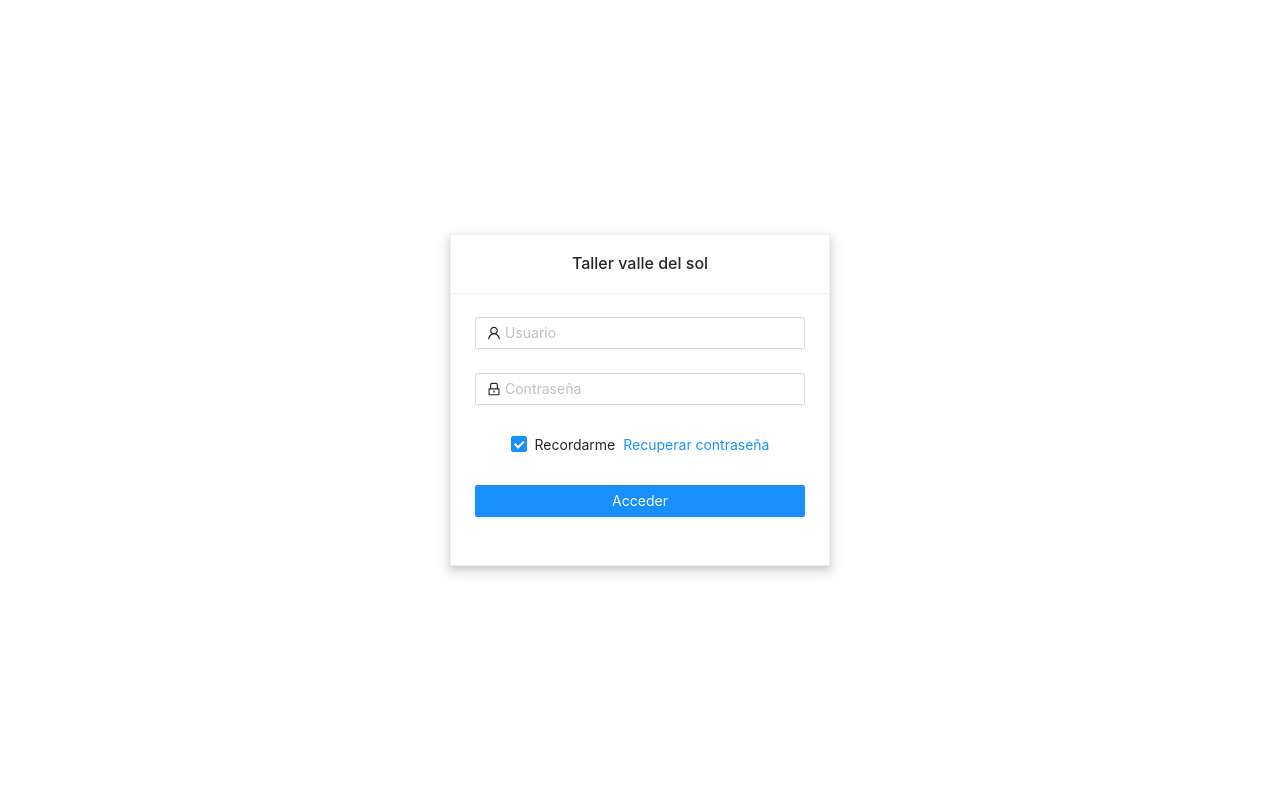
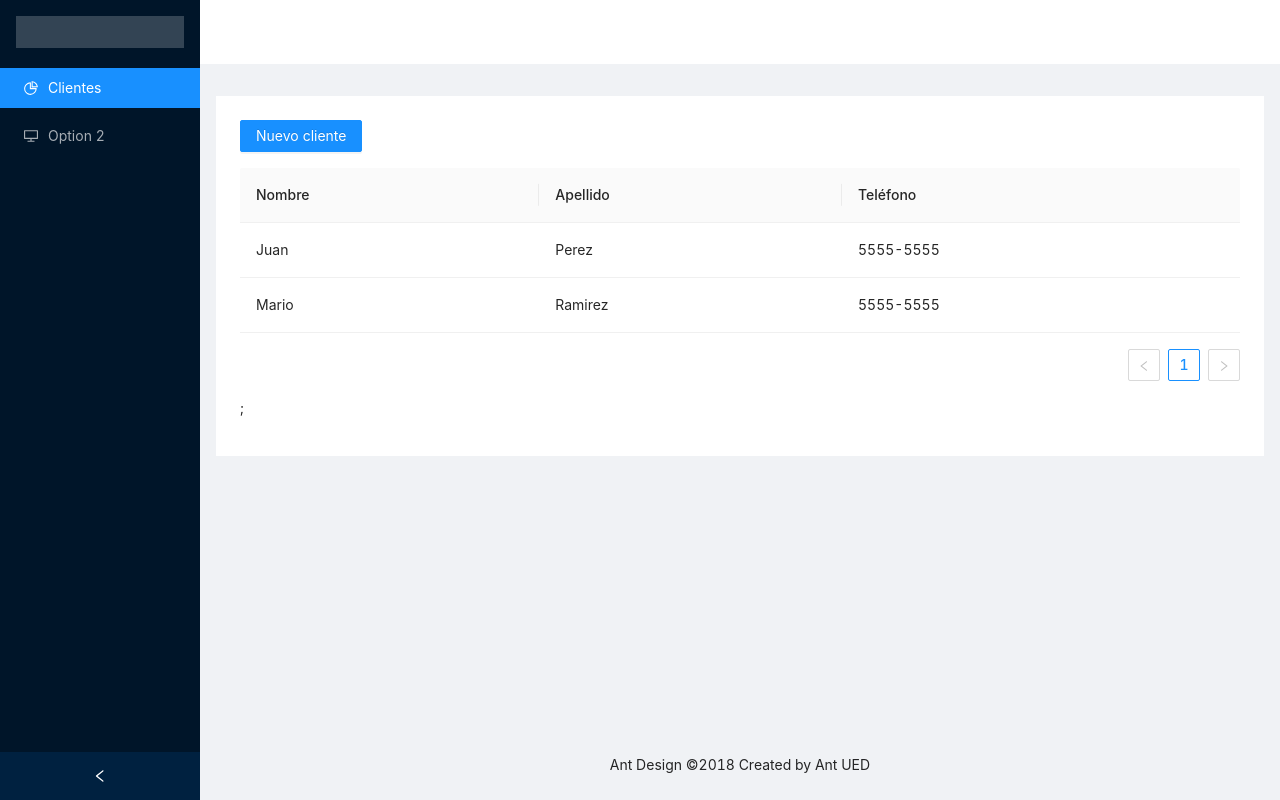
Before and after one commit to Inmer/Proyecto-seminario-front-end, a React (Create React App) app: page / in a window 1280 px wide. Built offline with nearby package versions, Linux system fonts and the light colour scheme.

Commit message:
Pantalla pricipal y registro de clientes

```diff
--- a/package.json
+++ b/package.json
@@ -9,6 +9,7 @@
     "antd": "^4.5.1",
     "react": "^16.13.1",
     "react-dom": "^16.13.1",
+    "react-router-dom": "^5.2.0",
     "react-scripts": "3.4.1"
   },
   "scripts": {
--- a/src/App.css
+++ b/src/App.css
@@ -38,3 +38,14 @@
     transform: rotate(360deg);
   }
 }
+
+/* estilos para el home */
+.logo {
+  height: 32px;
+  background: rgba(255, 255, 255, 0.2);
+  margin: 16px;
+}
+
+.site-layout .site-layout-background {
+  background: #fff;
+}
--- a/src/App.js
+++ b/src/App.js
@@ -1,82 +1,15 @@
-import React from "react";
+import React, { Fragment } from "react";
 import "./App.css";
-import { Form, Input, Button, Checkbox, Row, Col, Card } from "antd";
-import { UserOutlined, LockOutlined } from "@ant-design/icons";
 
+import { BrowserRouter as Router, Route } from "react-router-dom";
+import Login from "./Login";
+import Home from "./Home";
 function App() {
-  const onFinish = (values) => {
-    console.log("Success:", values);
-  };
-
-  const onFinishFailed = (errorInfo) => {
-    console.log("Failed:", errorInfo);
-  };
   return (
-    <Row justify="space-around" align="middle" style={{ height: "100vh" }}>
-      <Col xs={20}>
-        <Card
-          style={{
-            boxShadow:
-              "0 1px 2px -2px rgba(0, 0, 0, 0.16), 0 3px 6px 0 rgba(0, 0, 0, 0.12), 0 5px 12px 4px rgba(0, 0, 0, 0.09)",
-            textAlign: "center",
-            maxWidth: "380px",
-            margin: "auto",
-          }}
-          title="Taller valle del sol"
-        >
-          <Form
-            name="normal_login"
-            className="login-form"
-            initialValues={{ remember: true }}
-            onFinish={onFinish}
-          >
-            <Form.Item
-              name="username"
-              rules={[
-                { required: true, message: "Por favor ingresa tu usuario" },
-              ]}
-            >
-              <Input
-                prefix={<UserOutlined className="site-form-item-icon" />}
-                placeholder="Usuario"
-              />
-            </Form.Item>
-            <Form.Item
-              name="password"
-              rules={[
-                { required: true, message: "Por favor ingresa tu contraseña" },
-              ]}
-            >
-              <Input
-                prefix={<LockOutlined className="site-form-item-icon" />}
-                type="password"
-                placeholder="Contraseña"
-              />
-            </Form.Item>
-            <Form.Item>
-              <Form.Item name="remember" valuePropName="checked" noStyle>
-                <Checkbox>Recordarme</Checkbox>
-              </Form.Item>
-
-              <a className="login-form-forgot" href="">
-                Recuperar contraseña
-              </a>
-            </Form.Item>
-
-            <Form.Item>
-              <Button
-                block
-                type="primary"
-                htmlType="submit"
-                className="login-form-button"
-              >
-                Acceder
-              </Button>
-            </Form.Item>
-          </Form>
-        </Card>
-      </Col>
-    </Row>
+    <Router>
+      <Route path="/login" component={Login} />
+      <Route path="/" exact component={Home} />
+    </Router>
   );
 }
 
--- /dev/null
+++ b/src/Clientes.js
@@ -0,0 +1,106 @@
+import React, { useState } from "react";
+import { Table, Button, Input, Form } from "antd";
+import Modal from "antd/lib/modal/Modal";
+
+export default function Clientes() {
+  const columns = [
+    {
+      title: "Nombre",
+      dataIndex: "nombre",
+      key: "nombre",
+    },
+    {
+      title: "Apellido",
+      dataIndex: "apellido",
+      key: "apellido",
+    },
+    {
+      title: "Teléfono",
+      dataIndex: "telefono",
+      key: "telefono",
+    },
+  ];
+  const [form] = Form.useForm();
+  const [visible, setvisible] = useState(false);
+  const [count, setcount] = useState(2);
+  const [dataSource, setdataSource] = useState([
+    {
+      key: "1",
+      nombre: "Juan",
+      apellido: "Perez",
+      telefono: "5555-5555",
+    },
+    {
+      key: "2",
+      nombre: "Mario",
+      apellido: "Ramirez",
+      telefono: "5555-5555",
+    },
+  ]);
+
+  const showModal = () => setvisible(true);
+  const handleOk = () => form.submit();
+
+  const onFinish = (values) => {
+    console.log("Success:", values);
+    const newData = {
+      key: count,
+      nombre: values.nombre,
+      apellido: values.apellido,
+      telefono: values.telefono,
+    };
+    setcount(count + 1);
+    setdataSource([...dataSource, newData]);
+    setvisible(false);
+  };
+
+  const handleCancel = (e) => {
+    console.log(e);
+    setvisible(false);
+  };
+
+  const layout = {
+    labelCol: { span: 5 },
+    wrapperCol: { span: 16 },
+  };
+
+  return (
+    <div>
+      <Button type="primary" style={{ marginBottom: 16 }} onClick={showModal}>
+        Nuevo cliente
+      </Button>
+      <Modal
+        title="Nuevo cliente"
+        visible={visible}
+        onOk={handleOk}
+        onCancel={handleCancel}
+        okButtonProps={{ htmlType: "submit" }}
+      >
+        <Form {...layout} name="form_cliente" form={form} onFinish={onFinish}>
+          <Form.Item
+            name="nombre"
+            label="Nombre"
+            rules={[{ required: true, message: "Por favor ingresa nombre" }]}
+          >
+            <Input />
+          </Form.Item>
+          <Form.Item
+            name="apellido"
+            label="Apellido"
+            rules={[{ required: true, message: "Por favor ingresa apellido" }]}
+          >
+            <Input />
+          </Form.Item>
+          <Form.Item
+            name="telefono"
+            label="Teléfono"
+            rules={[{ required: true, message: "Por favor ingresa teléfono" }]}
+          >
+            <Input />
+          </Form.Item>
+        </Form>
+      </Modal>
+      <Table dataSource={dataSource} columns={columns} />;
+    </div>
+  );
+}
--- /dev/null
+++ b/src/Home.js
@@ -0,0 +1,63 @@
+import React, { useState } from "react";
+import { Layout, Menu, Breadcrumb, Table } from "antd";
+import {
+  DesktopOutlined,
+  PieChartOutlined,
+  FileOutlined,
+  TeamOutlined,
+  UserOutlined,
+} from "@ant-design/icons";
+import Clientes from "./Clientes";
+
+const { Header, Content, Footer, Sider } = Layout;
+const { SubMenu } = Menu;
+
+export default function SiderDemo() {
+  const [collapsed, setcollapsed] = useState(false);
+  const [content, setcontent] = useState(1);
+
+  const onCollapse = (collapsed) => {
+    console.log(collapsed);
+    setcollapsed(collapsed);
+  };
+
+  const setKeyContent = (key) => {
+    console.log(key);
+    setcontent(key.key);
+  };
+
+  return (
+    <Layout style={{ minHeight: "100vh" }}>
+      <Sider collapsible collapsed={collapsed} onCollapse={onCollapse}>
+        <div className="logo" />
+        <Menu theme="dark" defaultSelectedKeys={["1"]} mode="inline">
+          <Menu.Item
+            key="1"
+            icon={<PieChartOutlined />}
+            onClick={setKeyContent}
+          >
+            Clientes
+          </Menu.Item>
+          <Menu.Item key="2" icon={<DesktopOutlined />} onClick={setKeyContent}>
+            Option 2
+          </Menu.Item>
+        </Menu>
+      </Sider>
+      <Layout className="site-layout">
+        <Header className="site-layout-background" style={{ padding: 0 }} />
+        <Content style={{ margin: "0 16px" }}>
+          <Breadcrumb style={{ margin: "16px 0" }}></Breadcrumb>
+          <div
+            className="site-layout-background"
+            style={{ padding: 24, minHeight: 360 }}
+          >
+            {content == 1 && <Clientes />}
+          </div>
+        </Content>
+        <Footer style={{ textAlign: "center" }}>
+          Ant Design ©2018 Created by Ant UED
+        </Footer>
+      </Layout>
+    </Layout>
+  );
+}
--- /dev/null
+++ b/src/Login.js
@@ -0,0 +1,89 @@
+import React, { useState } from "react";
+import { Form, Input, Button, Checkbox, Row, Col, Card } from "antd";
+import { UserOutlined, LockOutlined } from "@ant-design/icons";
+import { Redirect } from "react-router-dom";
+
+export default function Login() {
+  const [fireRedirect, setfireRedirect] = useState(false);
+
+  const onFinish = (values) => {
+    console.log("Success:", values);
+    setfireRedirect(true);
+  };
+
+  const onFinishFailed = (errorInfo) => {
+    console.log("Failed:", errorInfo);
+  };
+  return (
+    <Row justify="space-around" align="middle" style={{ height: "100vh" }}>
+      <Col xs={20}>
+        <Card
+          style={{
+            boxShadow:
+              "0 1px 2px -2px rgba(0, 0, 0, 0.16), 0 3px 6px 0 rgba(0, 0, 0, 0.12), 0 5px 12px 4px rgba(0, 0, 0, 0.09)",
+            textAlign: "center",
+            maxWidth: "380px",
+            margin: "auto",
+          }}
+          title="Taller valle del sol"
+        >
+          <Form
+            name="normal_login"
+            className="login-form"
+            initialValues={{ remember: true }}
+            onFinish={onFinish}
+            onFinishFailed={onFinishFailed}
+          >
+            <Form.Item
+              name="username"
+              rules={[
+                { required: true, message: "Por favor ingresa tu usuario" },
+              ]}
+            >
+              <Input
+                prefix={<UserOutlined className="site-form-item-icon" />}
+                placeholder="Usuario"
+              />
+            </Form.Item>
+            <Form.Item
+              name="password"
+              rules={[
+                {
+                  required: true,
+                  message: "Por favor ingresa tu contraseña",
+                },
+              ]}
+            >
+              <Input
+                prefix={<LockOutlined className="site-form-item-icon" />}
+                type="password"
+                placeholder="Contraseña"
+              />
+            </Form.Item>
+            <Form.Item>
+              <Form.Item name="remember" valuePropName="checked" noStyle>
+                <Checkbox>Recordarme</Checkbox>
+              </Form.Item>
+
+              <a className="login-form-forgot" href="">
+                Recuperar contraseña
+              </a>
+            </Form.Item>
+
+            <Form.Item>
+              <Button
+                block
+                type="primary"
+                htmlType="submit"
+                className="login-form-button"
+              >
+                Acceder
+              </Button>
+            </Form.Item>
+          </Form>
+          {fireRedirect && <Redirect to={"/"} />}
+        </Card>
+      </Col>
+    </Row>
+  );
+}
```
Also changed, not shown: 1 other file (tests, documents, lock files or other folders).
